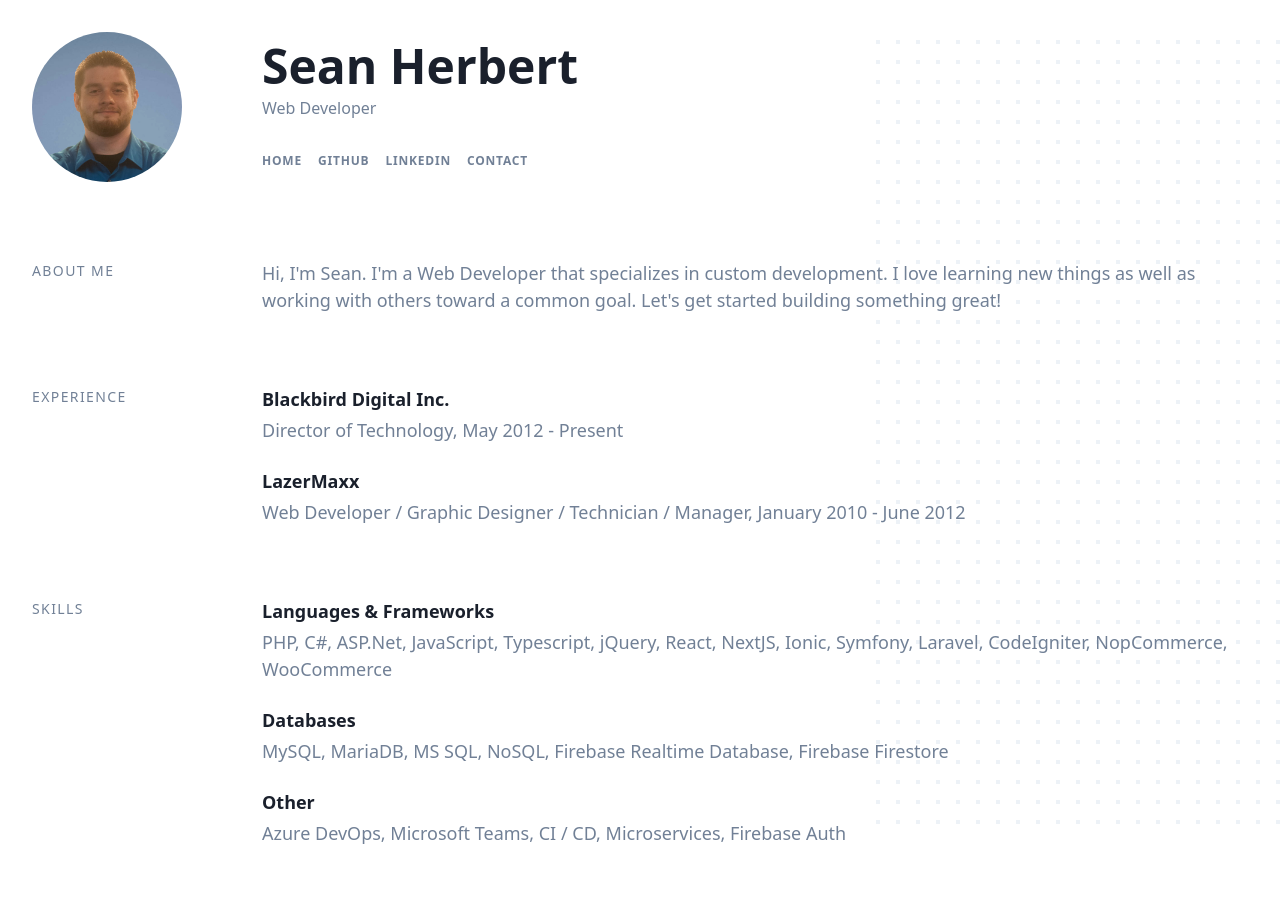
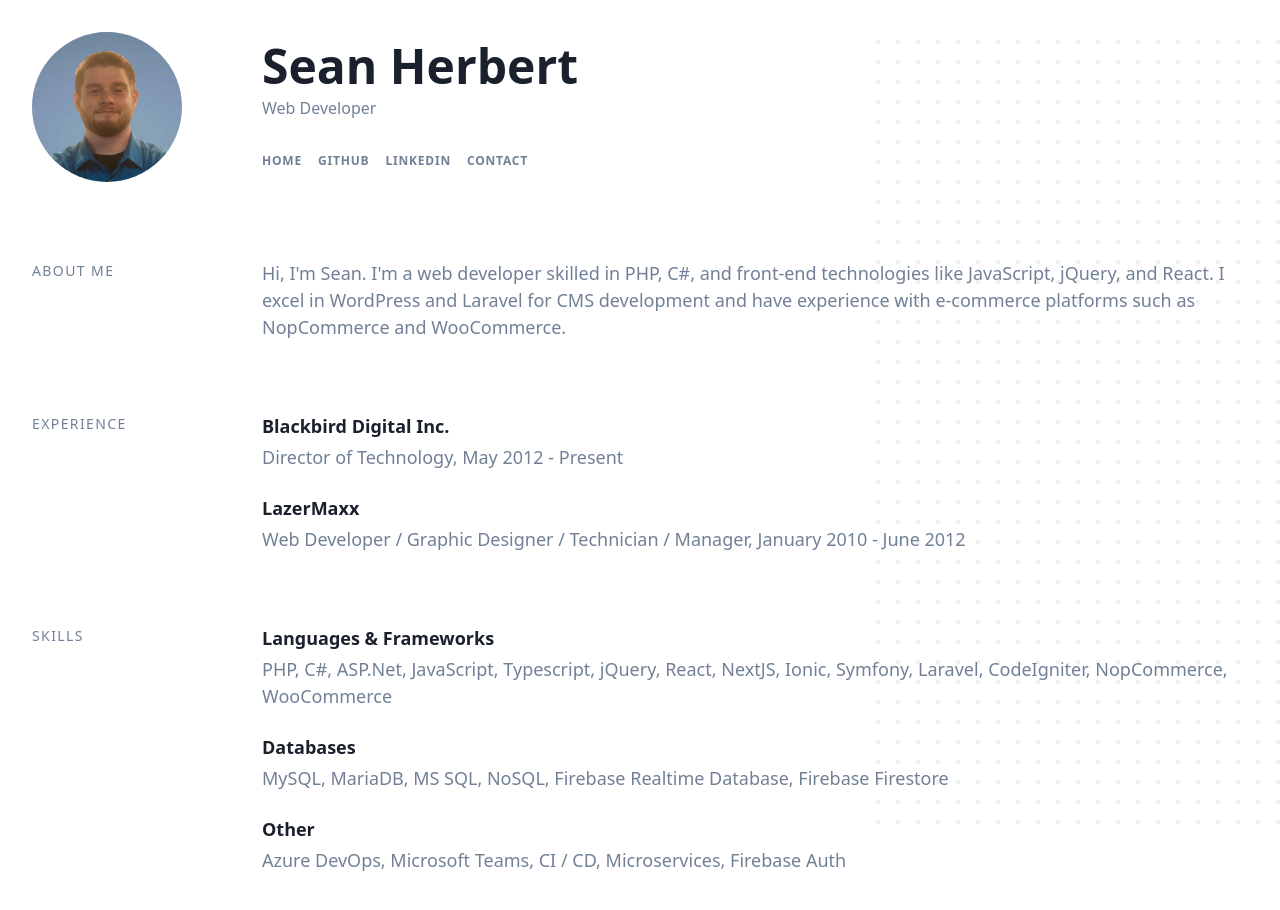
Before and after one commit to seanherbert87/seanherbert87.github.io, a Next.js app: page / in a window 1280 px wide. Shown: the top 910 px of the page. Built offline with nearby package versions, Linux system fonts and the light colour scheme.

Commit message:
Update about text

```diff
--- a/pages/index.js
+++ b/pages/index.js
@@ -8,7 +8,7 @@ import SectionSkills from '../components/section-skills';
 
 export default function Home() {
 
-  const about = `Hi, I'm Sean. I'm a Web Developer that specializes in custom development. I love learning new things as well as working with others toward a common goal. Let's get started building something great!`;
+  const about = `Hi, I'm Sean. I'm a web developer skilled in PHP, C#, and front-end technologies like JavaScript, jQuery, and React. I excel in WordPress and Laravel for CMS development and have experience with e-commerce platforms such as NopCommerce and WooCommerce.`;
   const projects = null /*[
     {
       name: 'TBD',
```
